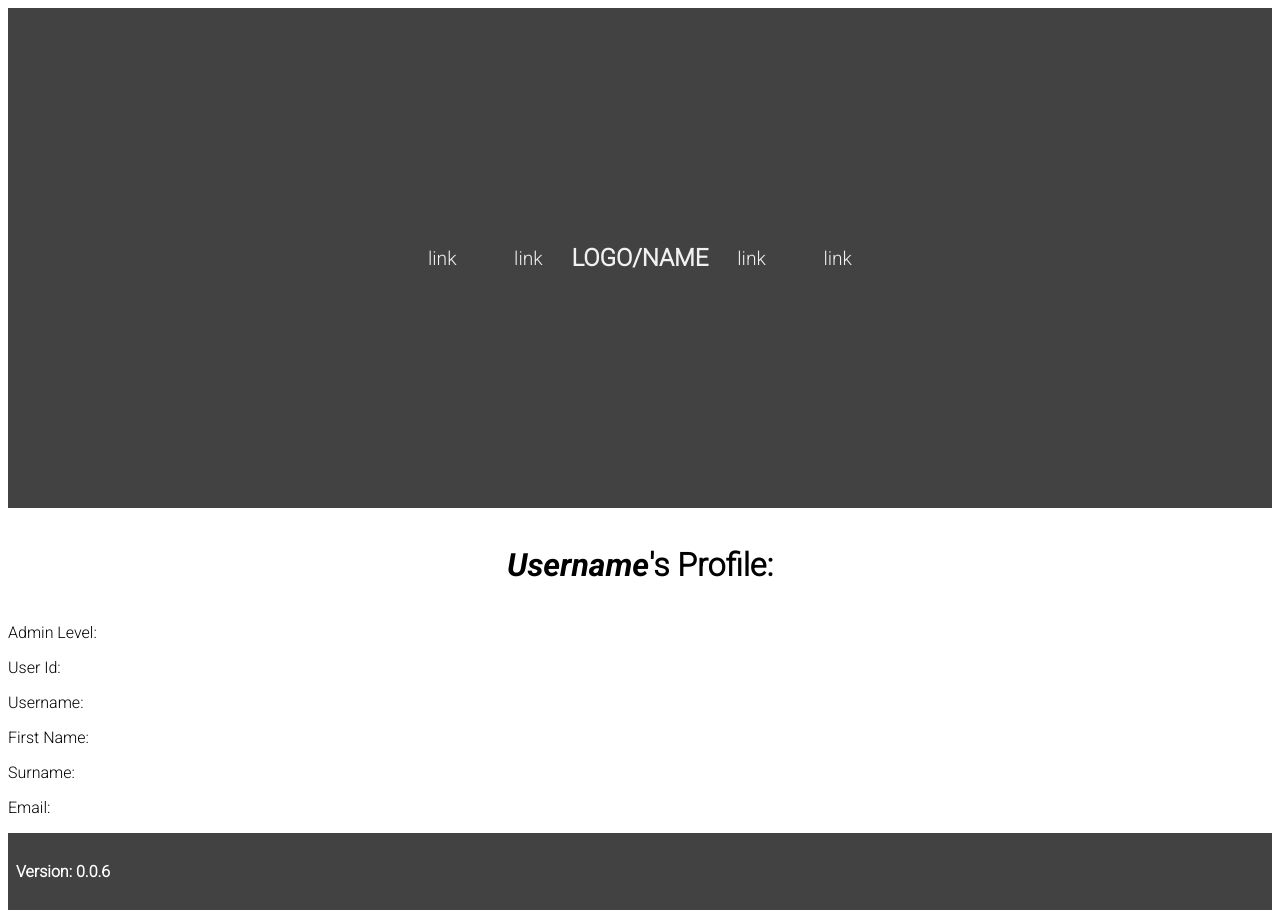
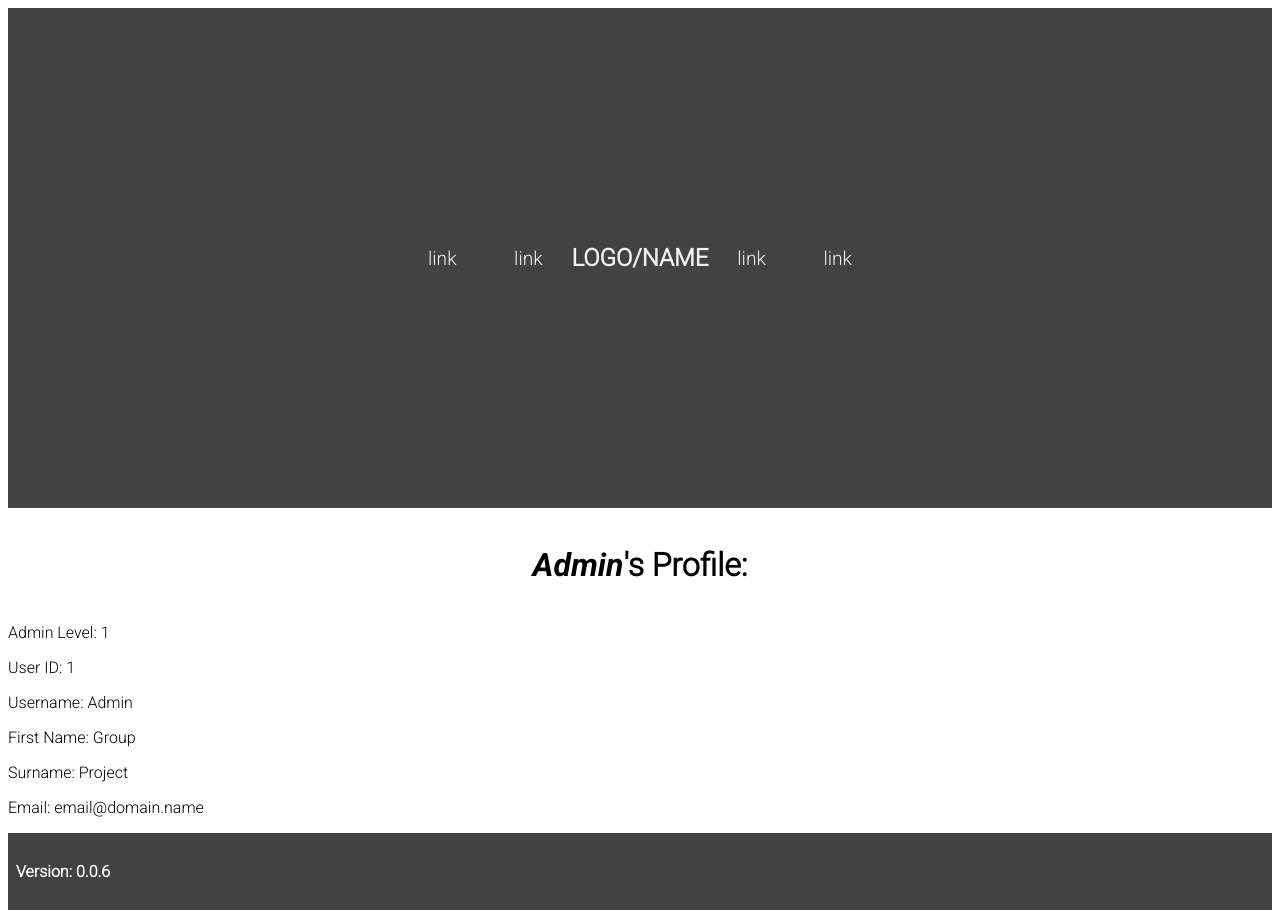
Before and after one commit to Sly-Lamp/Group_Project_TEAM14, a PHP site: page /profile.php in a window 1280 px wide. Run offline with PHP 8.4, Linux system fonts and the light colour scheme; a user stored in the database is signed in; data comes from the database, SQL or seed files in the repository.

Commit message:
Link profile page to back-end

```diff
--- a/profile.php
+++ b/profile.php
@@ -3,29 +3,19 @@
 
     if(!isset($_SESSION['loggedin'])){
         header('location: index.php');
-    } elseif($_SESSION['usrType'] < 1 && isset($_SESSION['loggedin'])){
-        header('location: home.php');
     }
 
- ?>
+	echo "<h1 class=\"header\"><i>".$_SESSION['usrnm']."</i>'s Profile:</h1>";
 
-    <h1 class="header"><i>Username</i>'s Profile:</h1>
+	$search = "SELECT * FROM users WHERE id=".$_SESSION['id'];
+	$result = $conn->query($search)->fetch_assoc();
 
-    <p>Admin Level:</p>
+	echo "<p>Admin Level: ".$result['usrType']."</p>";
+	echo "<p>User ID: ".$result['id']."</p>";
+	echo "<p>Username: ".$result['usrnm']."</p>";
+	echo "<p>First Name: ".$result['fName']."</p>";
+	echo "<p>Surname: ".$result['sName']."</p>";
+	echo "<p>Email: ".$result['email']."</p>";
 
-    <p>User Id:</p>
-
-    <p>Username:</p>
-
-    <p>First Name:</p>
-
-    <p>Surname:</p>
-
-    <p>Email:</p>
-
-
-<?php
-
-include './includes/footer.php';
-
+	include './includes/footer.php';
 ?>
```
